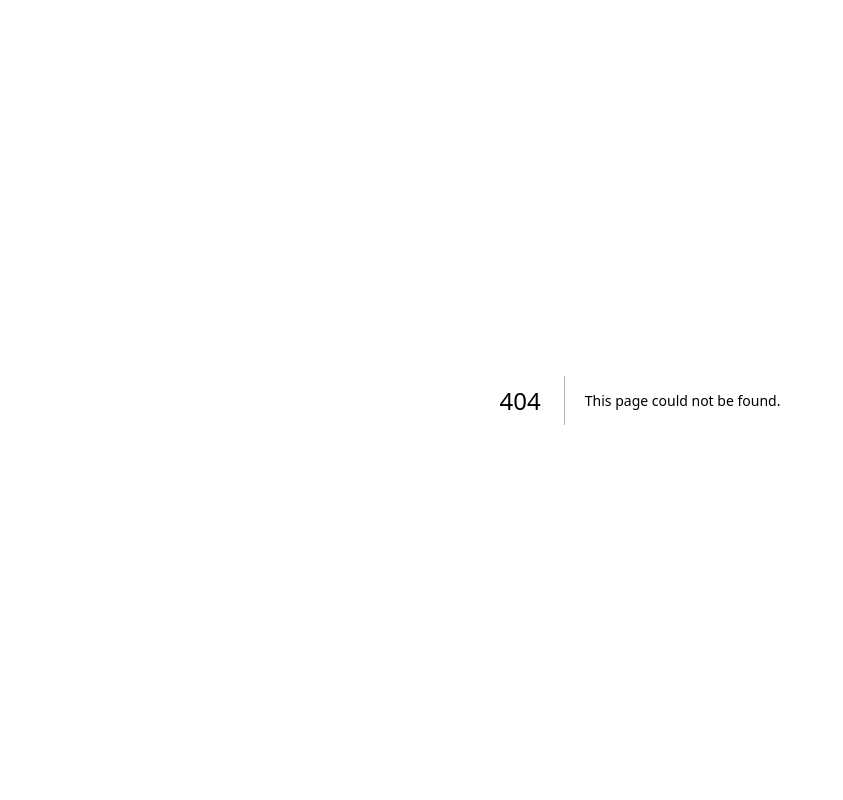
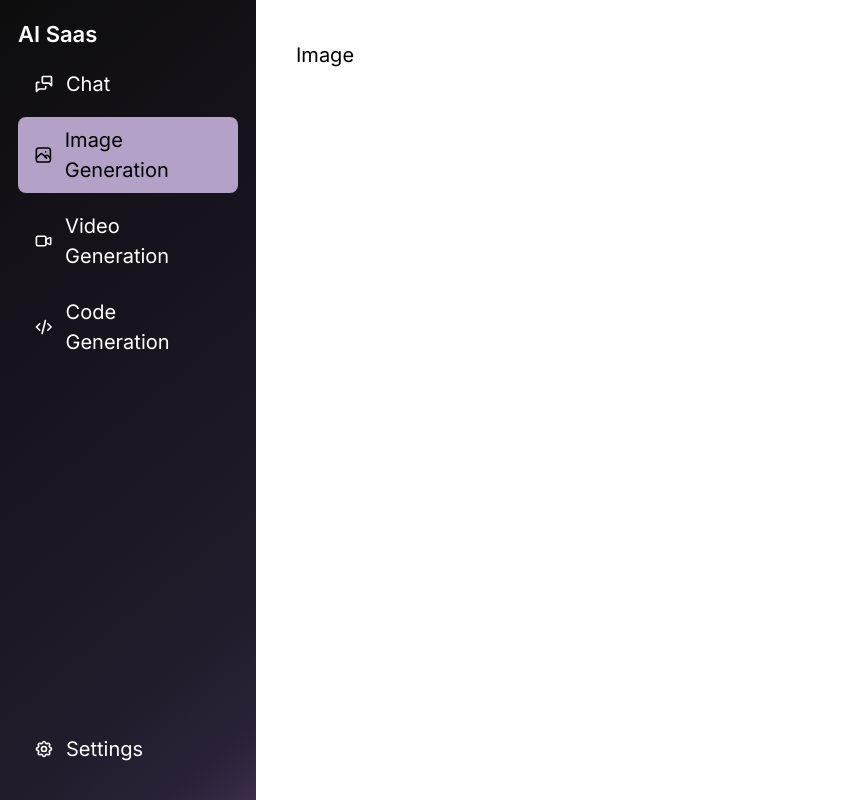
Before and after one commit to shubham-ram/ai-saas, a Next.js app: page /image in a window 1280 px wide. Before the commit this address had no page. Shown: the whole page, without its empty margins (0-843 px from the left). Built offline with nearby package versions, Linux system fonts and the light colour scheme.

Commit message:
basic routes

```diff
--- /dev/null
+++ b/src/app/(App)/chat/page.tsx
@@ -0,0 +1,7 @@
+import React from "react";
+
+function Chat() {
+	return <div>Chat</div>;
+}
+
+export default Chat;
--- /dev/null
+++ b/src/app/(App)/code/page.tsx
@@ -0,0 +1,7 @@
+import React from "react";
+
+function Code() {
+	return <div>Code</div>;
+}
+
+export default Code;
--- /dev/null
+++ b/src/app/(App)/dashboard/page.tsx
@@ -0,0 +1,3 @@
+import Dashboard from "@/page-components/Dashboard/component";
+
+export default Dashboard;
--- /dev/null
+++ b/src/app/(App)/image/page.tsx
@@ -0,0 +1,7 @@
+import React from "react";
+
+function Image() {
+	return <div>Image</div>;
+}
+
+export default Image;
--- /dev/null
+++ b/src/app/(App)/settings/page.tsx
@@ -0,0 +1,7 @@
+import React from "react";
+
+function Settings() {
+	return <div>Settings</div>;
+}
+
+export default Settings;
--- /dev/null
+++ b/src/app/(App)/video/page.tsx
@@ -0,0 +1,7 @@
+import React from "react";
+
+function Video() {
+	return <div>Video</div>;
+}
+
+export default Video;
```
